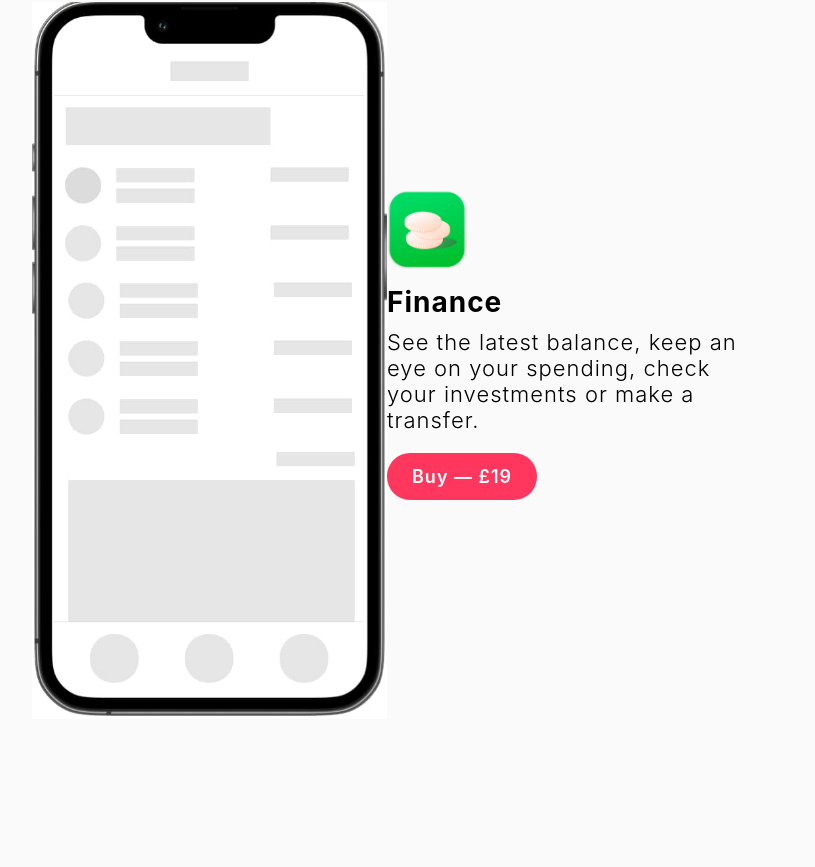
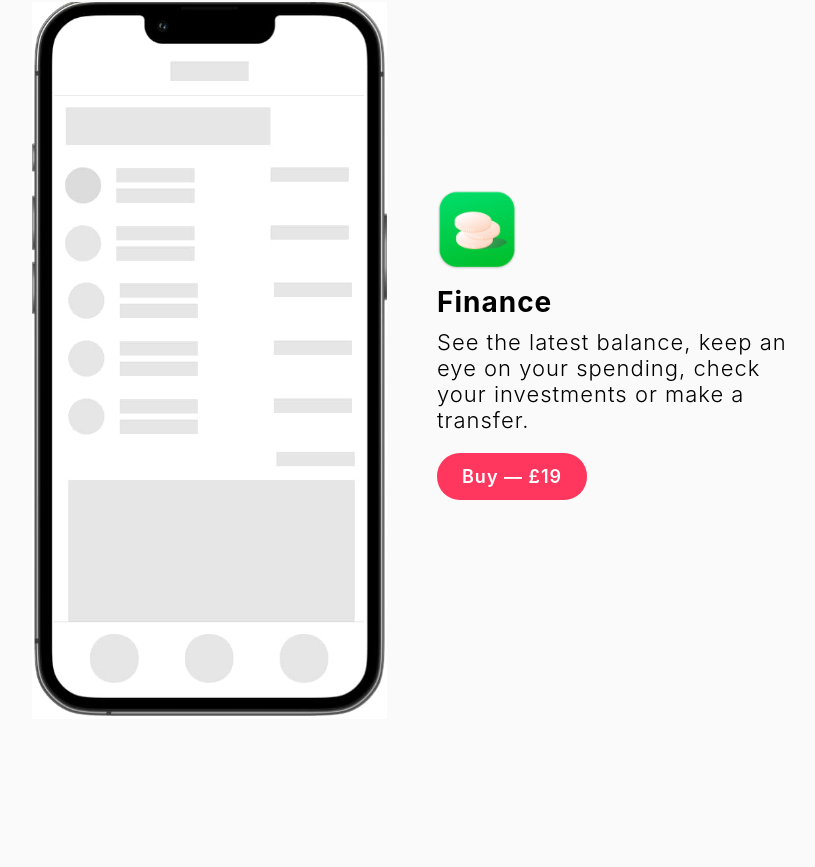
Before and after one commit to giopunt/react-starter-pack, a React (Create React App) app: page / in a window 1280 px wide. Shown: the part 1691-2558 px from the top of the page, without its empty margins (228-1043 px from the left). Built offline with nearby package versions, Linux system fonts and the light colour scheme.

Commit message:
Add gap trick to avoid css nightmare

```diff
--- a/src/App.js
+++ b/src/App.js
@@ -1,5 +1,5 @@
 import Header from './components/Header';
-import { BuiltWith, AppScreen, AppDescription, SmallBuyButton, AppTitle, AppDetails, Main, BundleDescription, BuyButton, StarterPackLogo, StyledDescription, Section, Title, AppsList, Link, IconLogo, Footer } from './styles';
+import { SmallParagraph, BuiltWith, AppScreen, AppDescription, SmallBuyButton, AppTitle, AppDetails, Main, BundleDescription, BuyButton, StarterPackLogo, StyledDescription, Section, Title, AppsList, Link, IconLogo, Footer } from './styles';
 import starterPackLogo from './assets/bundle.png';
 import shopLogoIcon from './assets/shop-200-s.png';
 import financeLogoIcon from './assets/finance-200-s.png';
@@ -14,7 +14,6 @@ function App() {
     <div className="font-loader">
       <Header/>
       <Main>
-
         <Section>
           <StarterPackLogo src={starterPackLogo} alt="starter pack" />
           <Title>React Native Starter Pack</Title>
@@ -33,7 +32,7 @@ function App() {
             <AppDetails>
               <IconLogo src={shopLogoIcon} />
               <AppTitle>Shop</AppTitle>
-              Browse curated content, search items by name, add to bag or save for later.
+              <SmallParagraph>Browse curated content, search items by name, add to bag or save for later.</SmallParagraph>
               <SmallBuyButton
                 href="https://giovannipuntil.gumroad.com/l/react-starter-pack-shop"
               >
@@ -47,7 +46,7 @@ function App() {
             <AppDetails>
               <IconLogo src={financeLogoIcon} />
               <AppTitle>Finance</AppTitle>
-              See the latest balance, keep an eye on your spending, check your investments or make a transfer.
+              <SmallParagraph>See the latest balance, keep an eye on your spending, check your investments or make a transfer.</SmallParagraph>
               <SmallBuyButton
                 href="https://giovannipuntil.gumroad.com/l/react-starter-pack-finance"
               >
@@ -61,7 +60,7 @@ function App() {
             <AppDetails>
               <IconLogo src={socialLogoIcon} />
               <AppTitle>Social</AppTitle>
-              Scroll an infinite timeline, write a post, like a post. Read and send private messages.
+              <SmallParagraph>Scroll an infinite timeline, write a post, like a post. Read and send private messages.</SmallParagraph>
               <SmallBuyButton
                 href="https://giovannipuntil.gumroad.com/l/react-starter-pack-social"
               >
--- a/src/styles.js
+++ b/src/styles.js
@@ -77,27 +77,40 @@ export const AppDescription = styled(StyledDescription)`
   align-items: center;
   justify-content: space-between;
 
+  & > div:first-of-type {
+    margin-right: 50px;
+  }
+
   &:nth-of-type(2) {
     flex-direction: row-reverse;
+
+    & > div:first-of-type {
+     margin-right: 0px;
+     margin-left: 50px;
+    }
   }
 
   @media (max-width: 768px) {
     margin-top: 70px;
 
+    & > div:first-of-type {
+      margin-top: 50px;
+      margin-right: 0px;
+      margin-left: 0px;
+    }
+
     &, &:nth-of-type(2) {
       flex-direction: column-reverse;
+
+      & > div:first-of-type {
+       margin-top: 50px;
+      }
     }
   }
 `
 
 export const AppDetails = styled.div`
-  margin-right: 50px;
   flex: 1;
-
-  @media (max-width: 768px) {
-    margin-top: 50px;
-    margin-right: 0px;
-  }
 `
 
 export const AppScreen = styled.img`
@@ -146,3 +159,7 @@ export const BuiltWith = styled.div`
   flex-direction: column;
   align-items: center;
 `
+
+export const SmallParagraph = styled.div`
+  max-width: 400px;
+`
```
